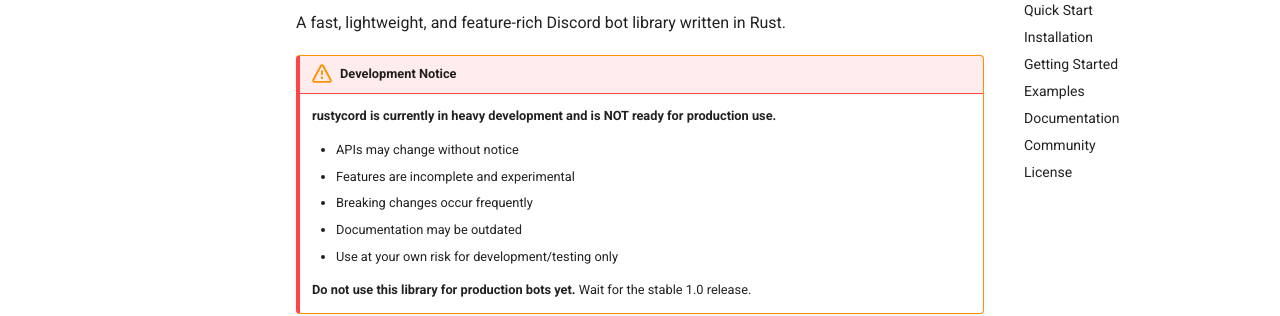
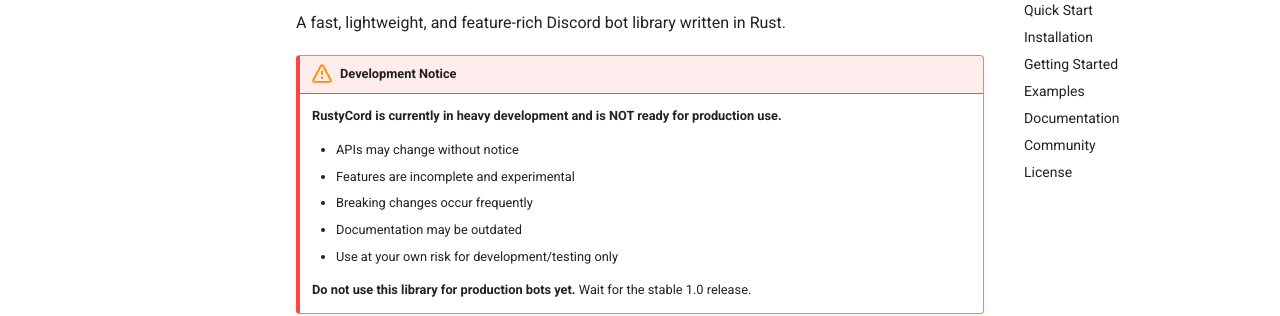
Before and after one commit to iamdhakrey/rustycord, an MkDocs documentation site: the page built from docs/index.md, in a window 1280 px wide and 900 px high, scrolled down 310 px. Shown: the part 152-468 px from the top of the window. Built offline with MkDocs 1.6.1 and Material for MkDocs 9.7.7, drawn with Linux system fonts in a browser that asks for light colours; comment, search, counter and statistics services are not loaded; the version menu is left out.

```diff
--- a/docs/index.md
+++ b/docs/index.md
@@ -6,7 +6,7 @@
 A fast, lightweight, and feature-rich Discord bot library written in Rust.
 
 !!! warning "Development Notice"
-    **rustycord is currently in heavy development and is NOT ready for production use.**
+    **RustyCord is currently in heavy development and is NOT ready for production use.**
 
     - APIs may change without notice
     - Features are incomplete and experimental
```
